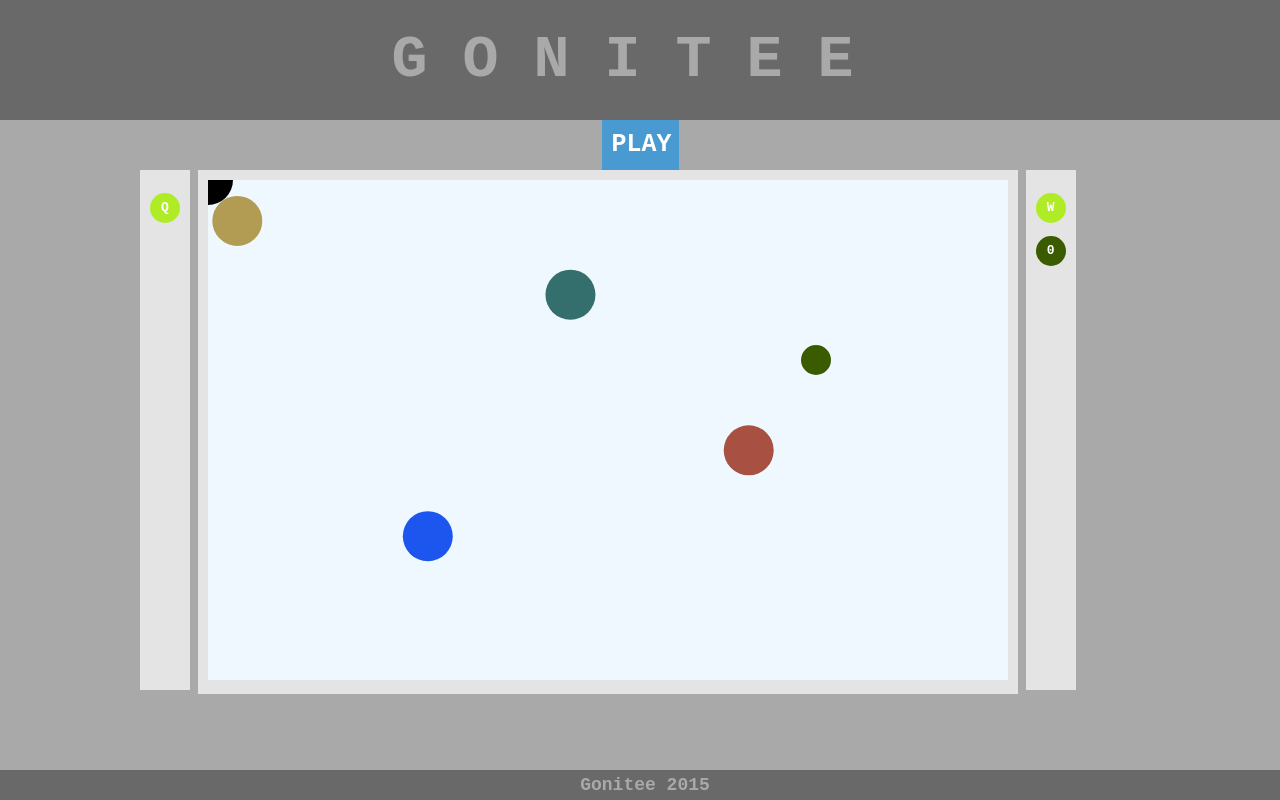
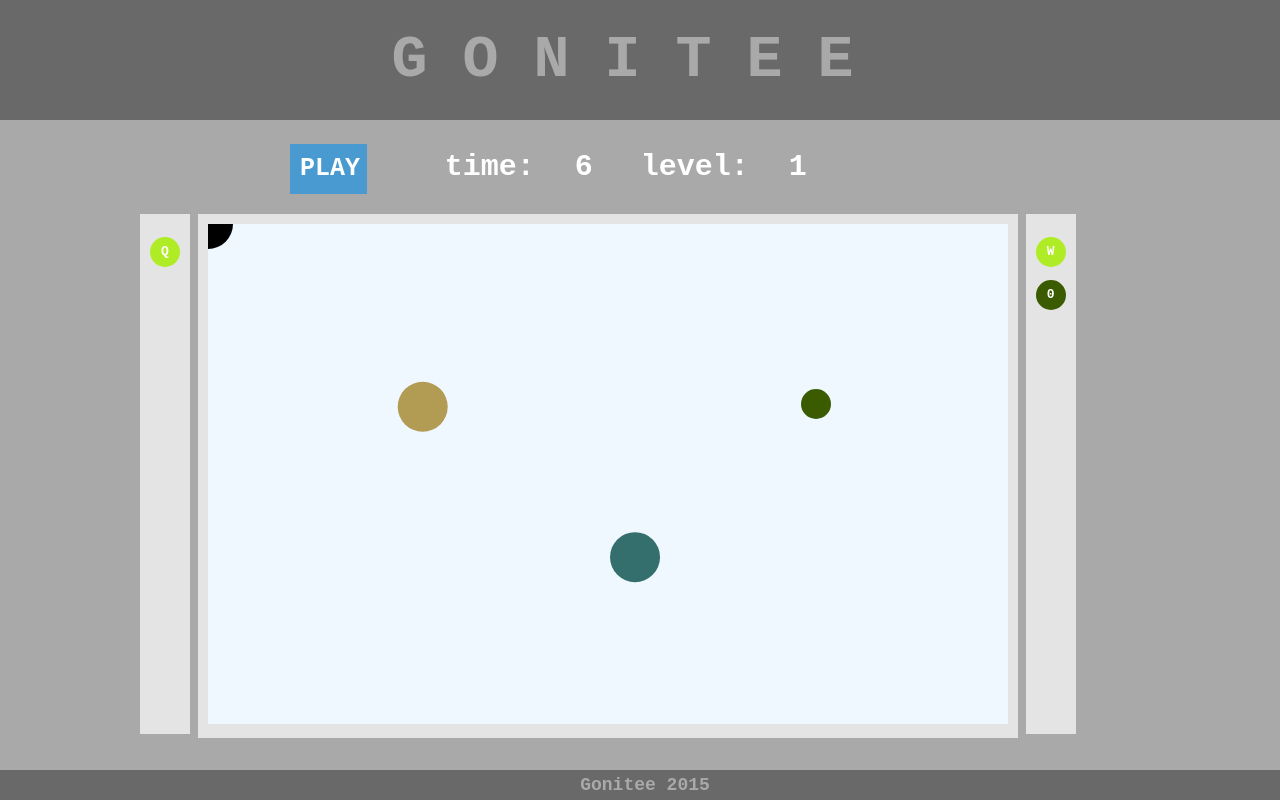
Before and after one commit to golya/gonitee, a website: page gonitee.html in a window 1280 px wide. Both pictures are taken after a click on the element "PLAY". Drawn offline with Linux system fonts and the light colour scheme.

Commit message:
add handling logic of game levels
From now you can see the level and the time dimensions of the game
state. So you have to avoid the enemies, collect 10 point before your
time is expired.

```diff
--- a/css/main.css
+++ b/css/main.css
@@ -44,6 +44,25 @@ header {
     height: 30px;
     padding: 10px;
     font-size: 25px;
+    margin-right: 50px;
+    margin-left: 50px;
+}
+
+.header-label, #timer, #level {
+    padding-left: 20px;
+    padding-right: 20px;
+    font-size: 30px;
+    color: #fff;
+    display: inline-block;
+}
+
+#header div {
+    display: inline-block;
+}
+
+#header {
+    padding: 0px;
+    width: 800px;
     margin-left: auto;
     margin-right: auto;
 }
--- a/gonitee.html
+++ b/gonitee.html
@@ -11,8 +11,11 @@
 <header>GONITEE</header>
 
 <section>
-
-    <div id="play" onclick="init()">PLAY</div>
+    <div id="header">
+        <div id="play" onclick="init()">PLAY</div>
+        <div><p class="header-label">time:</p><p id="timer">7</p></div>
+        <div><p class="header-label">level:</p><p id="level">1</p></div>
+    </div>
     <div id="game-container">
         <div class="game-module">
             <div id="q"><p>Q</p></div>
--- a/js/game.js
+++ b/js/game.js
@@ -7,17 +7,40 @@ var maxEnemySpeed;
 var numberOfEnemies;
 var catchNumber;
 
+var levelState;
+var levelTimeout;
+var levelTime;
+var level = 1;
+var levelGoal = 10;
+
 var abilityQ = new Ability(5000, 8000);
 var abilityW = new Ability(3000, 5000);
 var abilityE = new Ability(2000, 15000);
 
 function initGameState() {
+    var timerP = document.getElementById('timer');
+    var levelP = document.getElementById('level');
+
+    if (levelTimeout) {
+        clearInterval(levelTimeout);
+    }
+
+    levelTime = Math.floor(7 + Math.pow(level, 2)/100);
+    timerP.innerHTML = levelTime.toString();
+    levelP.innerHTML = level.toString();
+
+    levelTimeout = setInterval(function() {
+        timerP.innerHTML = levelTime.toString();
+        levelTime--;
+    }, 1000);
+
+    levelState = 'started';
     enemies = [];
     playerSize = 25;
     goalSize = 15;
     enemySize = 25;
-    maxEnemySpeed = 8;
-    numberOfEnemies = 4;
+    maxEnemySpeed = 4 + level/4;
+    numberOfEnemies = 1 + level/2;
     catchNumber = 0;
     setCatchNumber(catchNumber);
     createjs.Ticker.setPaused(false);
@@ -64,7 +87,6 @@ function keyPressed(event) {
     stage.update();
 }
 
-
 function createEnemies() {
     for (var i = 0; i < numberOfEnemies; i++) {
         createEnemy(
@@ -105,8 +127,6 @@ function setCatchNumber(value) {
     catchNumberElement.innerHTML = value.toString();
 }
 
-function handleTick(event) {
-
 function setBasicMovement(target, size) {
     if (target.x > stage.canvas.width - size || target.x < size) {
         target.unitX = -target.unitX;
@@ -133,15 +153,32 @@ function handleTick(event) {
     setBasicMovement(enemy, enemySize);
 }
 
-    if (!event.paused) {
+function checkEnemies() {
     for (var index in enemies) {
         if (checkIntersection(enemies[index], player)) {
             createjs.Ticker.setPaused(true);
+            levelState = 'paused';
         }
         setEnemyMovement(enemies[index]);
         checkGoal();
     }
+}
+
+function handleTick(event) {
+    if (!event.paused) {
+        checkEnemies();
         abilityW.active = false;
+
+        if (levelState === 'paused' || levelTime < 0 ) {
+            clearInterval(levelTimeout);
+            init();
+        }
+        if (catchNumber >= levelGoal) {
+            clearInterval(levelTimeout);
+            createjs.Ticker.setPaused(true);
+            level ++;
+            init();
+        }
     }
 
     stage.update(event);
```
Lines whose indentation alone changed are shown as unchanged.
